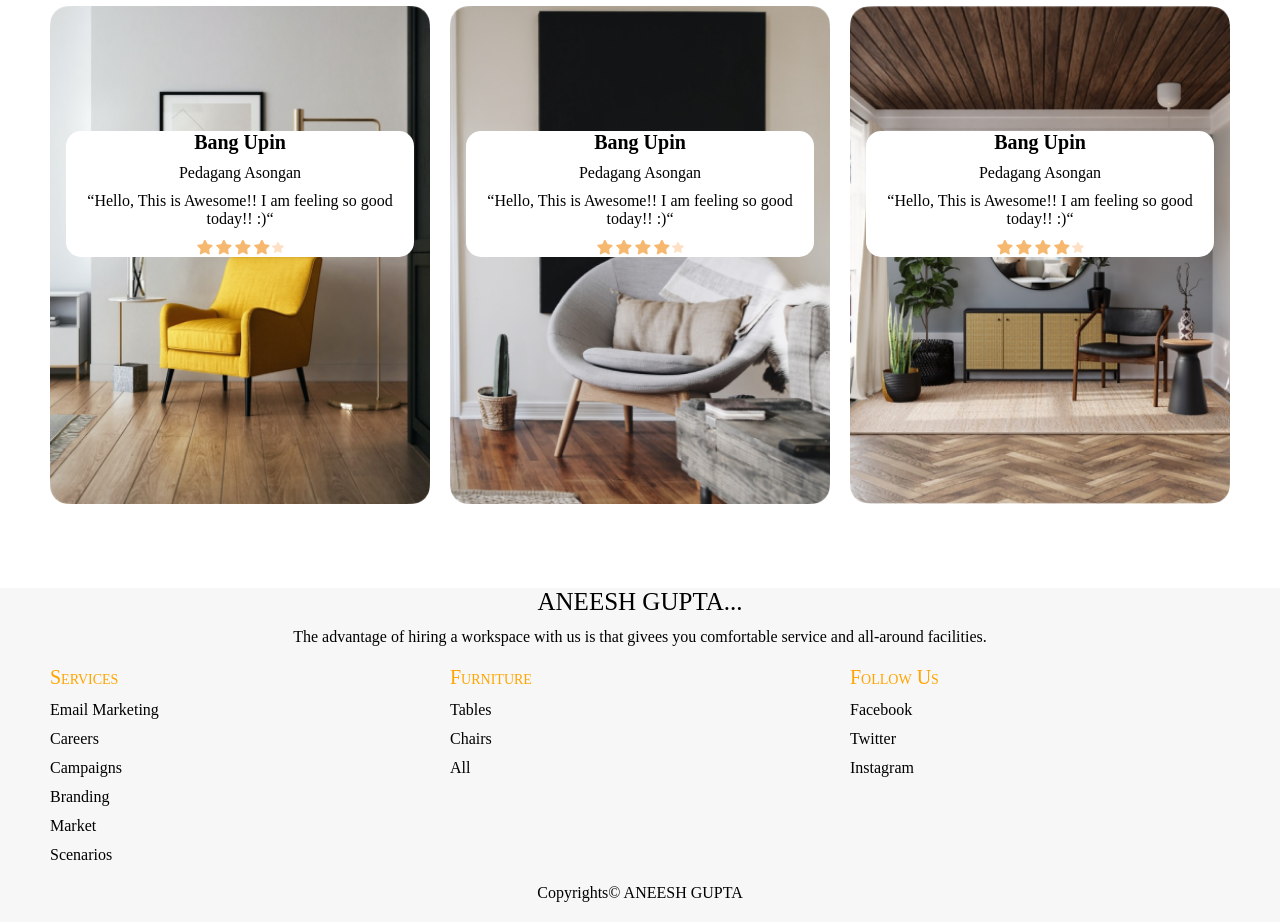
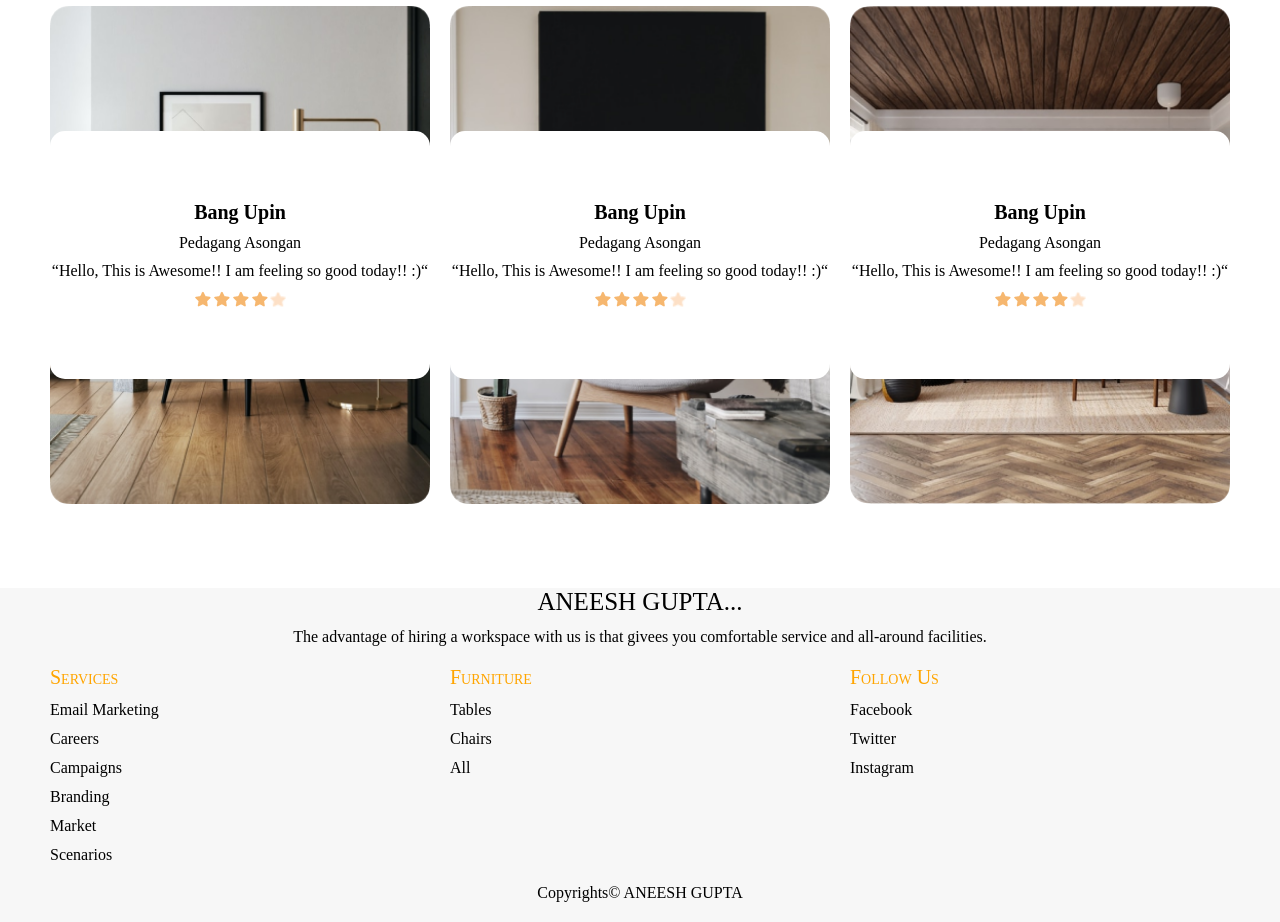
Before and after one commit to aneeshgupta25/Landing_Page, a plain HTML site: page index.html in a window 1280 px wide. Shown: the part 2960-3882 px from the top of the page. Drawn offline with nearby package versions, Linux system fonts and the light colour scheme.

Commit message:
Rectifications

```diff
--- a/css/styles.css
+++ b/css/styles.css
@@ -222,8 +222,9 @@ h1 {
     color: black;
     row-gap: 10px;
     top: 25%;
-    margin: 0px 16px;
     border-radius: 15px;
+    width: 100%;
+    height: 50%;
 }
 
 .reviewer {
```
